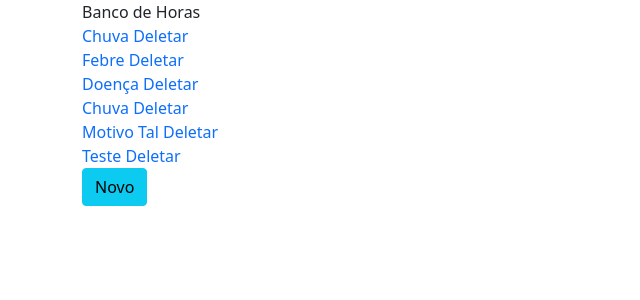
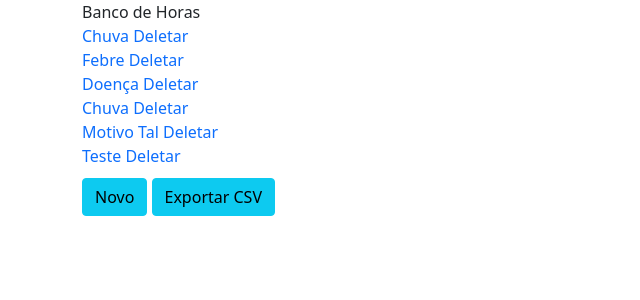
Before and after one commit to Flaviohmm/gestao_RH, a Django app: page /horas-extras/ in a window 1280 px wide. Shown: the top 300 px of the page, without its empty margins (0-640 px from the left). Run offline with Django 3.2, Linux system fonts and the light colour scheme; a user stored in the database is signed in; data comes from the database, SQL or seed files in the repository; some libraries are stand-ins or nearby versions.

Commit message:
Gerando relatório em CSV

```diff
--- a/apps/registro_hora_extra/templates/registro_hora_extra/registrohoraextra_list.html
+++ b/apps/registro_hora_extra/templates/registro_hora_extra/registrohoraextra_list.html
@@ -20,6 +20,7 @@
         <h3>Não existem registros de hora extra no banco de dados</h3>
     {% endif %}
 
-    <a href="{% url 'create_registro_hora_extra' %}" class="btn btn-info"> Novo </a>
+    <a href="{% url 'create_registro_hora_extra' %}" class="btn btn-info" style="margin-top: 10px;"> Novo </a>
+    <a href="{% url 'exportar_csv' %}" class="btn btn-info" style="margin-top: 10px;"> Exportar CSV </a>
 
 {% endblock %}
--- a/apps/registro_hora_extra/urls.py
+++ b/apps/registro_hora_extra/urls.py
@@ -7,6 +7,7 @@ from .views import (
     HoraExtraNovo,
     UtilizouHoraExtra,
     NaoUtilizouHoraExtra,
+    ExportarParaCSV
 )
 
 urlpatterns = [
@@ -17,4 +18,5 @@ urlpatterns = [
     path('utilizou-hora-extra/<int:pk>/', UtilizouHoraExtra.as_view(), name='utilizou_hora_extra'),
     path('nao-utilizou-hora-extra/<int:pk>/', NaoUtilizouHoraExtra.as_view(), name='nao_utilizou_hora_extra'),
     path('delete/<int:pk>/', HoraExtraDelete.as_view(), name='delete_hora_extra'),
+    path('exportar-csv', ExportarParaCSV.as_view(), name='exportar_csv'),
 ]
--- a/apps/registro_hora_extra/views.py
+++ b/apps/registro_hora_extra/views.py
@@ -1,3 +1,4 @@
+import csv
 import json
 
 from .models import RegistroHoraExtra
@@ -84,8 +85,6 @@ class NaoUtilizouHoraExtra(View):
         registro_hora_extra.utilizada = False
         registro_hora_extra.save()
 
-        empregado = self.request.user.funcionario
-
         response = json.dumps(
             {
                 'mensagem': 'Requisição executada'
@@ -93,3 +92,22 @@ class NaoUtilizouHoraExtra(View):
         )
 
         return HttpResponse(response, content_type='application/json')
+
+
+class ExportarParaCSV(View):
+    def get(self, request):
+        response = HttpResponse(content_type='text/csv')
+        response['Content-Disposition'] = 'attachment; filename="somefilename.csv"'
+
+        registro_he = RegistroHoraExtra.objects.filter(utilizada=False)
+
+        writer = csv.writer(response)
+        writer.writerow(['Id', 'Motivo', 'Funcionario', 'Rest. Func', 'Horas'])
+
+        for registro in registro_he:
+            writer.writerow([
+                registro.id, registro.motivo, registro.funcionario,
+                registro.funcionario.total_horas_extra, registro.horas
+            ])
+
+        return response
```
